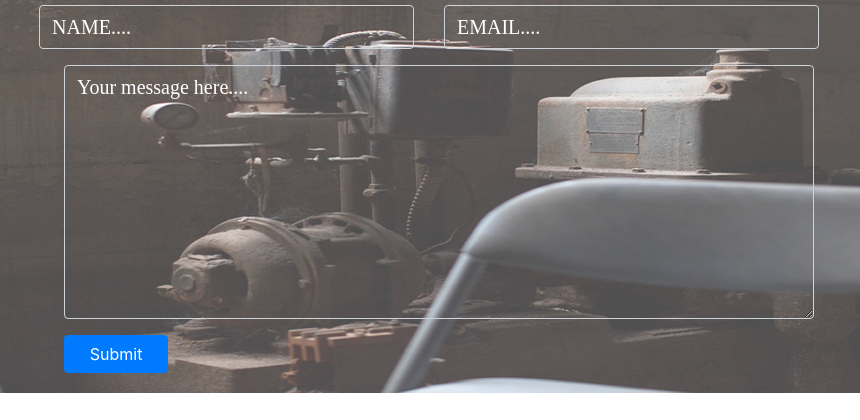
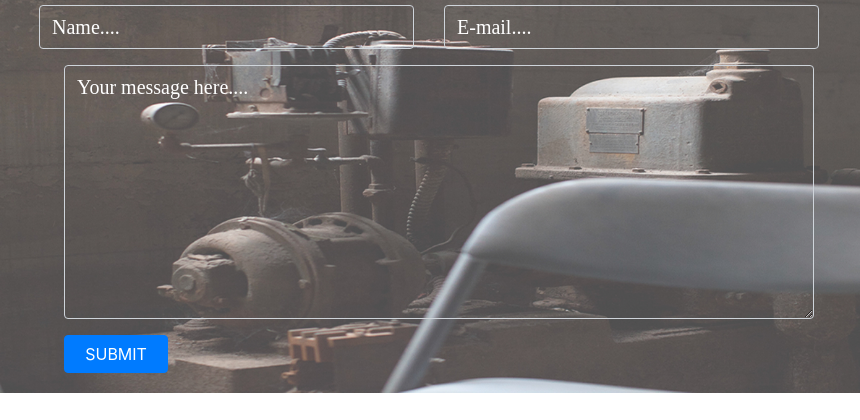
Before and after one commit to Poopiyo/Delanistudio-wk3, a plain HTML site: page index.html in a window 1280 px wide. Shown: the part 2356-2776 px from the top of the page, 201-1061 px from the left. Drawn offline with Linux system fonts and the light colour scheme; a script that the page names is missing; a web font is replaced by a local one.

```diff
--- a/index.html
+++ b/index.html
@@ -131,13 +131,13 @@
             <input type="hidden" name="u" value="e71bed4d6ae5a7c984dfe28b0">
             <input type="hidden" name="id" value="dbf7e27685">
             <div class="form-group form-inline">
-                <input type="text" class="form-control" placeholder="NAME...." name="MERGE1" id="MERGE1" size="25" value="">
-                <input type="email" class="form-control" placeholder="EMAIL...." autocapitalize="off" autocorrect="off" name="MERGE0" id="MERGE0" size="25" value="">
+                <input type="text" class="form-control" placeholder="Name...." name="MERGE1" id="MERGE1" size="25" value="">
+                <input type="email" class="form-control" placeholder="E-mail...." autocapitalize="off" autocorrect="off" name="MERGE0" id="MERGE0" size="25" value="">
             </div>
             <div class="form-group">
                 <textarea class="form-control" rows="8" id="comment" placeholder="Your message here...."></textarea>
             </div>
-            <button type="submit" class="btn btn-primary col-md-1">Submit</button>
+            <button type="submit" class="btn btn-primary col-md-1">SUBMIT</button>
         </form>
     </div>
     <footer>
```
